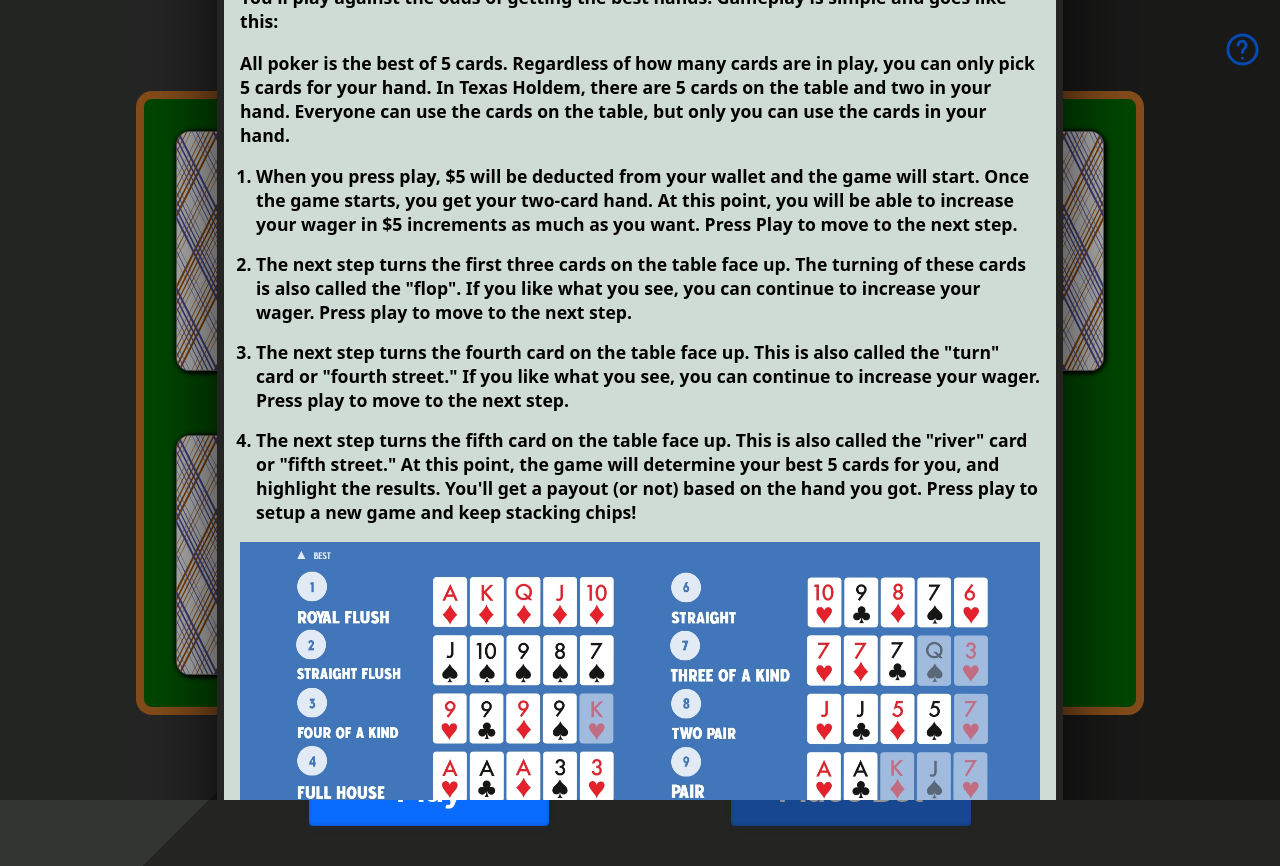
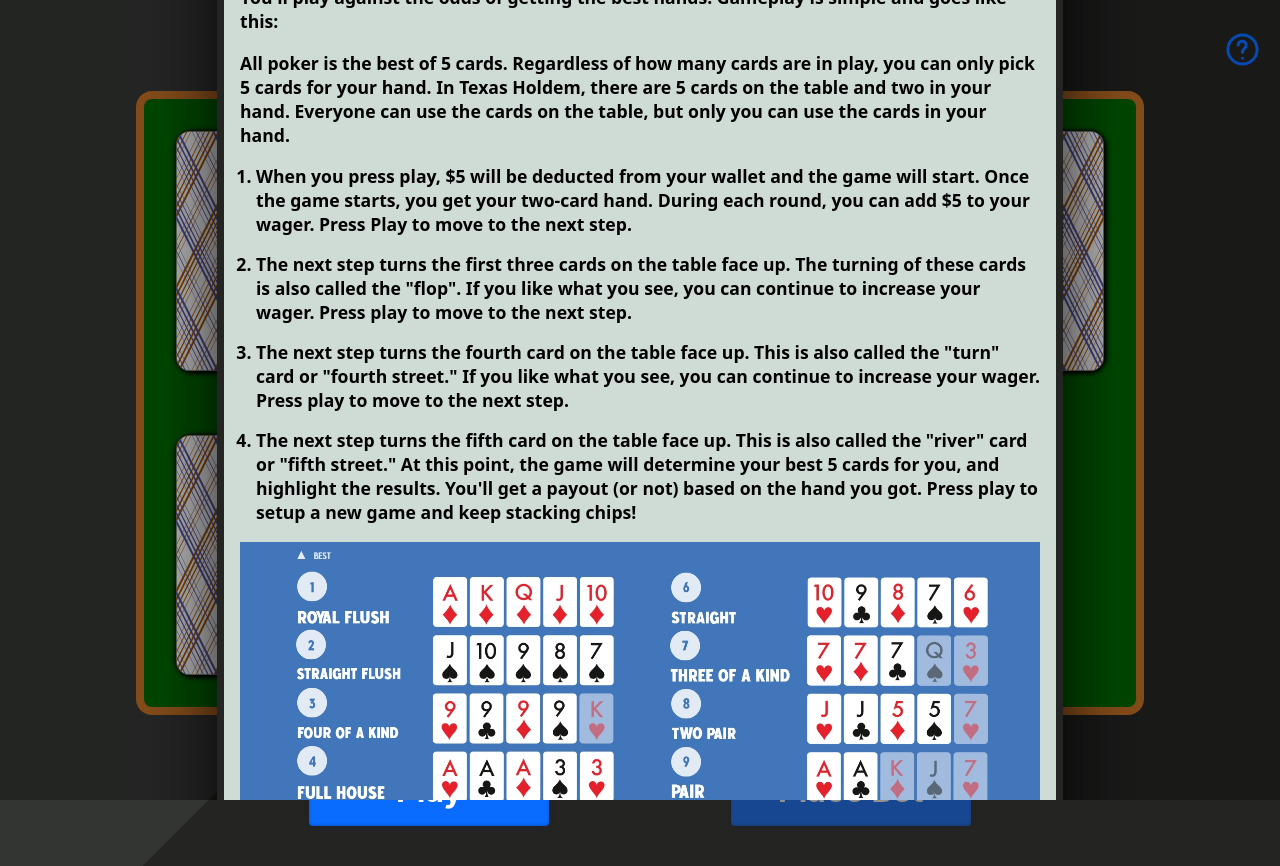
Before and after one commit to kensonjohnson/texas-holdem, a website with bundled scripts: page index.html in a window 1280 px wide. Both pictures are taken after a click on the button 1242 px from the left and 49 px from the top of the page. Built offline with nearby package versions, Linux system fonts and the light colour scheme; a web font is replaced by a local one.

Commit message:
Modified Instructions to fit new gamerule

```diff
--- a/index.html
+++ b/index.html
@@ -44,9 +44,8 @@
               <li>
                 When you press play, $5 will be deducted from your wallet and
                 the game will start. Once the game starts, you get your two-card
-                hand. At this point, you will be able to increase your wager in
-                $5 increments as much as you want. Press Play to move to the
-                next step.
+                hand. During each round, you can add $5 to your wager. Press
+                Play to move to the next step.
               </li>
               <li>
                 The next step turns the first three cards on the table face up.
```
